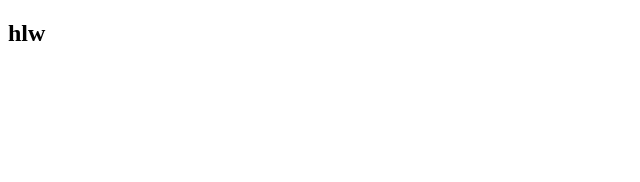
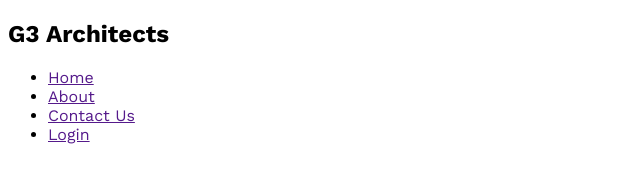
Before and after one commit to Sohanur20/g3-architect--website, a plain HTML site: page index.html in a window 1280 px wide. Shown: the whole page, without its empty margins (0-640 px from the left). Drawn offline with nearby package versions, Linux system fonts and the light colour scheme.

Commit message:
google font added

```diff
--- a/index.html
+++ b/index.html
@@ -3,14 +3,27 @@
 <head>
     <meta charset="UTF-8">
     <meta name="viewport" content="width=device-width, initial-scale=1.0">
-    <title>website for architecture</title>
+    <title>G3 Architect</title>
     <link rel="stylesheet" href="styles.css">
 </head>
 <body>
 
+    <header>
 
-    <h2>hlw
 
-    </h2>
+        <nav>
+            <h2>G3 Architects</h2>
+            <ul>
+                <li> <a href="">Home </a></li>
+                <li> <a href=""> About</a></li>
+                <li> <a href=""> Contact Us</a></li>
+                <li> <a href="">Login</a></li>
+
+            </ul>
+        </nav>
+    </header>
+
+
 </body>
 </html>
+</html>
--- a/styles.css
+++ b/styles.css
@@ -0,0 +1,9 @@
+/* font work sence */
+
+
+@import url('https://fonts.googleapis.com/css2?family=Work+Sans:wght@400;500;600;700;800;900&display=swap');
+
+*{
+
+    font-family: 'Work Sans', sans-serif;
+}
```
